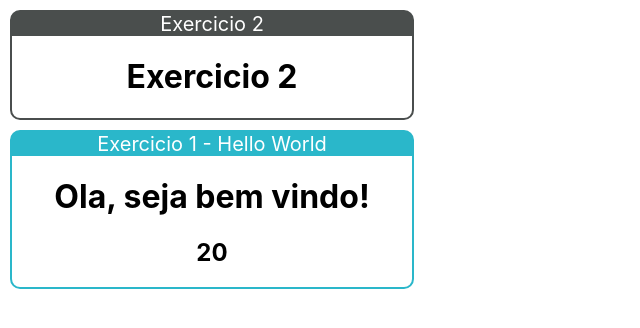
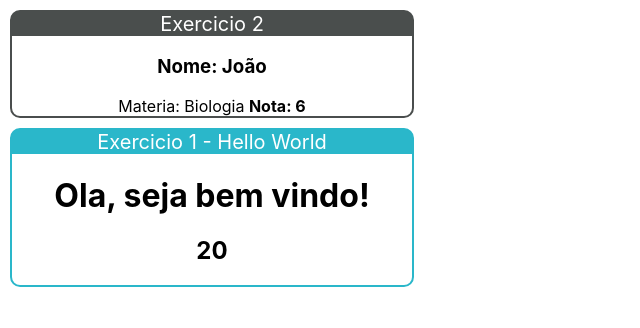
Before and after one commit to metratonpr/fundamentos2, a React (Create React App) app: page / in a window 1280 px wide. Shown: the top 328 px of the page, without its empty margins (0-640 px from the left). Built offline with nearby package versions, Linux system fonts and the light colour scheme; the HTML template or start-up script is replaced by a standard one.

Commit message:
ComParametros APP

```diff
--- a/src/App.js
+++ b/src/App.js
@@ -1,13 +1,15 @@
 import './App.css';
 import Hello from './componentes/basico/Hello';
 import Card from './componentes/layout/Card';
+import ComParametros from './componentes/basico/ComParametros';
 
 function App() {
   return (
     <div className="App">
       <Card titulo="Exercicio 2" color="#4a4e4d">
-        <h1> Exercicio 2</h1>
+        <ComParametros nome='João' materia='Biologia' nota={6}/>
       </Card>
+
       <Card titulo="Exercicio 1 - Hello World" color="#2ab7ca">
         <Hello/>
       </Card>
--- a/src/componentes/basico/ComParametros.jsx
+++ b/src/componentes/basico/ComParametros.jsx
@@ -5,7 +5,7 @@ function ComParametros(props){
     return(
         <div>
             <h3>Nome: {props.nome}</h3>
-            <span>Materia: {props.materia}</span>
+            <span>Materia: {props.materia} </span>
             <strong>Nota: {props.nota}</strong>
         </div>
     );
```
